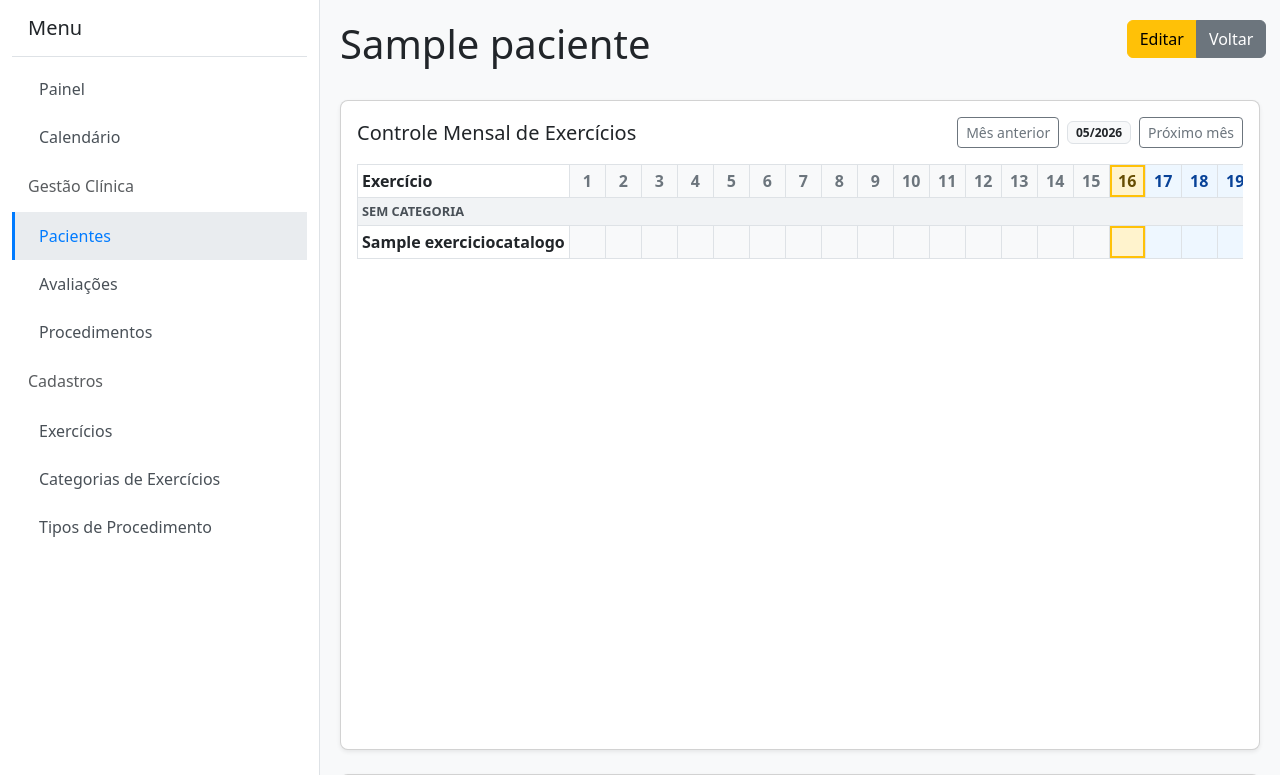
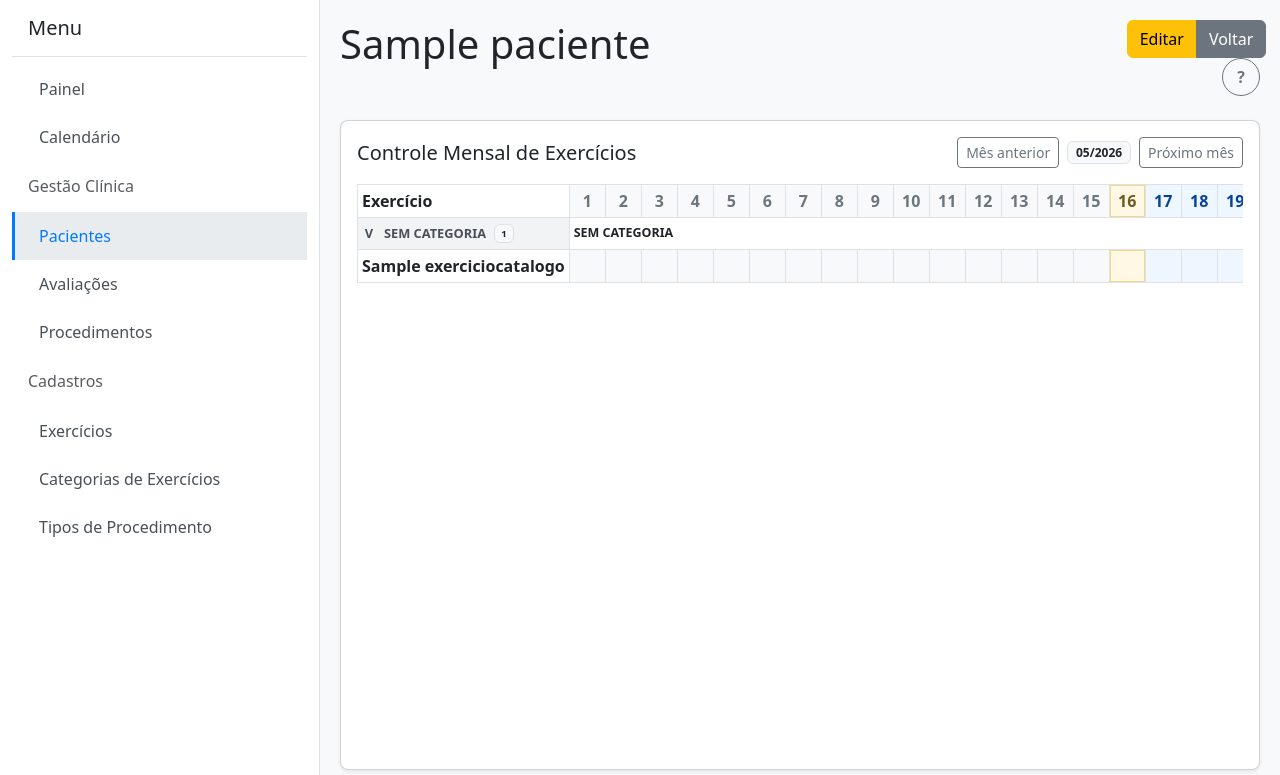
Before and after one commit to crissisueta/Fisio, a Django app: page /forms/inscricao/1/ in a window 1280 px wide. Shown: the part 62-837 px from the top of the page. Run offline with Django 4.2, Linux system fonts and the light colour scheme; a user stored in the database is signed in; data comes from the database, SQL or seed files in the repository; tables that the repository leaves empty hold one stand-in row (values such as "Sample post"); lists and menus that the app fills with data are empty.

Commit message:
table update

```diff
--- a/templates/forms/inscricao_detail.html
+++ b/templates/forms/inscricao_detail.html
@@ -39,9 +39,48 @@
         text-align: left !important;
         text-transform: uppercase;
     }
+    .exercise-tracking-category-name-cell {
+        background: #f1f3f5;
+        z-index: 2;
+    }
+    .exercise-tracking-category-fill {
+        background: #f1f3f5;
+        color: #6c757d;
+        font-size: 0.78rem;
+        font-weight: 700;
+        text-align: left !important;
+        text-transform: uppercase;
+    }
+    .exercise-tracking-category-toggle {
+        align-items: center;
+        background: transparent;
+        border: 0;
+        color: inherit;
+        display: inline-flex;
+        font: inherit;
+        font-weight: 700;
+        gap: 8px;
+        padding: 2px 0;
+        text-align: left;
+        text-transform: inherit;
+        width: 100%;
+    }
+    .exercise-tracking-category-toggle:hover,
+    .exercise-tracking-category-toggle:focus {
+        color: #0d6efd;
+    }
+    .exercise-tracking-category-caret {
+        display: inline-flex;
+        justify-content: center;
+        width: 14px;
+    }
     .exercise-tracking-day-col,
     .exercise-tracking-day-cell { width: 36px; min-width: 36px; }
     .exercise-tracking-day-cell { font-weight: 600; }
+    .exercise-tracking-mark {
+        color: #dc3545;
+        font-weight: 800;
+    }
     .exercise-tracking-table th.exercise-tracking-day-past,
     .exercise-tracking-table td.exercise-tracking-day-past {
         background: #f8f9fa;
@@ -49,14 +88,24 @@
     }
     .exercise-tracking-table th.exercise-tracking-day-today,
     .exercise-tracking-table td.exercise-tracking-day-today {
-        background: #fff3cd;
-        color: #664d03;
-        box-shadow: inset 0 0 0 2px #ffc107;
+        background: #fff8e5;
+        color: #6f5a1d;
+        box-shadow: inset 0 0 0 1px #f0d98a;
     }
     .exercise-tracking-table th.exercise-tracking-day-future,
     .exercise-tracking-table td.exercise-tracking-day-future {
         background: #eef7ff;
         color: #084298;
+    }
+    .exercise-color-help-button {
+        align-items: center;
+        border-radius: 999px;
+        display: inline-flex;
+        font-weight: 700;
+        height: 38px;
+        justify-content: center;
+        padding: 0;
+        width: 38px;
     }
     .patient-info-drawer .collapse,
     .patient-info-drawer .collapsing { border-top: 1px solid #e9ecef; }
@@ -71,6 +120,18 @@
             <a href="{% url 'inscricao-update' ficha.pk %}" class="btn btn-warning">Editar</a>
             <a href="{% url 'inscricao-list' %}" class="btn btn-secondary">Voltar</a>
         </div>
+        <button
+            type="button"
+            class="btn btn-outline-secondary exercise-color-help-button ms-2"
+            aria-label="Regras de cores dos exercícios"
+            data-bs-toggle="popover"
+            data-bs-placement="left"
+            data-bs-title="Cores dos exercícios"
+            data-bs-html="true"
+            data-bs-content="<strong>Vermelho:</strong> realizado na última sessão concluída.<br><strong>Azul:</strong> último uso há mais de 30 dias.<br><strong>Preto:</strong> nunca realizado, ou realizado há menos de 30 dias e não na última sessão.<br><span class='text-muted'>Apenas sessões realizadas contam para as cores.</span>"
+        >
+            ?
+        </button>
     </div>
 </div>
 
@@ -190,3 +251,28 @@
     </div>
 </div>
 {% endblock %}
+
+{% block extra_js %}
+<script>
+    document.querySelectorAll('[data-bs-toggle="popover"]').forEach(function (element) {
+        new bootstrap.Popover(element);
+    });
+
+    document.querySelectorAll('[data-exercise-tracking-toggle]').forEach(function (button) {
+        button.addEventListener('click', function () {
+            var target = button.dataset.target;
+            var expanded = button.getAttribute('aria-expanded') === 'true';
+
+            document.querySelectorAll('[data-exercise-tracking-row="' + target + '"]').forEach(function (row) {
+                row.hidden = expanded;
+            });
+
+            button.setAttribute('aria-expanded', expanded ? 'false' : 'true');
+            var caret = button.querySelector('.exercise-tracking-category-caret');
+            if (caret) {
+                caret.textContent = expanded ? '>' : 'v';
+            }
+        });
+    });
+</script>
+{% endblock %}
--- a/templates/includes/monthly_exercise_tracking_table.html
+++ b/templates/includes/monthly_exercise_tracking_table.html
@@ -23,13 +23,28 @@
                 <tbody>
                     {% for group in exercise_tracking.groups %}
                     <tr class="exercise-tracking-category-row">
-                        <th colspan="{{ exercise_tracking.days|length|add:'1' }}" scope="colgroup">{{ group.category }}</th>
+                        <th class="exercise-tracking-name-col exercise-tracking-category-name-cell" scope="colgroup">
+                            <button
+                                class="exercise-tracking-category-toggle"
+                                type="button"
+                                data-exercise-tracking-toggle
+                                data-target="exercise-tracking-group-{{ forloop.counter }}"
+                                aria-expanded="true"
+                            >
+                                <span class="exercise-tracking-category-caret" aria-hidden="true">v</span>
+                                <span>{{ group.category }}</span>
+                                <span class="badge bg-light text-dark border">{{ group.exercises|length }}</span>
+                            </button>
+                        </th>
+                        <td class="exercise-tracking-category-fill" colspan="{{ exercise_tracking.days|length }}">
+                            {{ group.category }}
+                        </td>
                     </tr>
                     {% for exercise in group.exercises %}
-                    <tr>
+                    <tr data-exercise-tracking-row="exercise-tracking-group-{{ forloop.parentloop.counter }}">
                         <th scope="row" class="exercise-tracking-name-col {{ exercise.name_class }}">{{ exercise.name }}</th>
                         {% for day in exercise.days %}
-                        <td class="exercise-tracking-day-cell {{ day.cell_class }}">{% if day.marked %}X{% endif %}</td>
+                        <td class="exercise-tracking-day-cell {{ day.cell_class }}">{% if day.marked %}<span class="exercise-tracking-mark">X</span>{% endif %}</td>
                         {% endfor %}
                     </tr>
                     {% endfor %}
```
